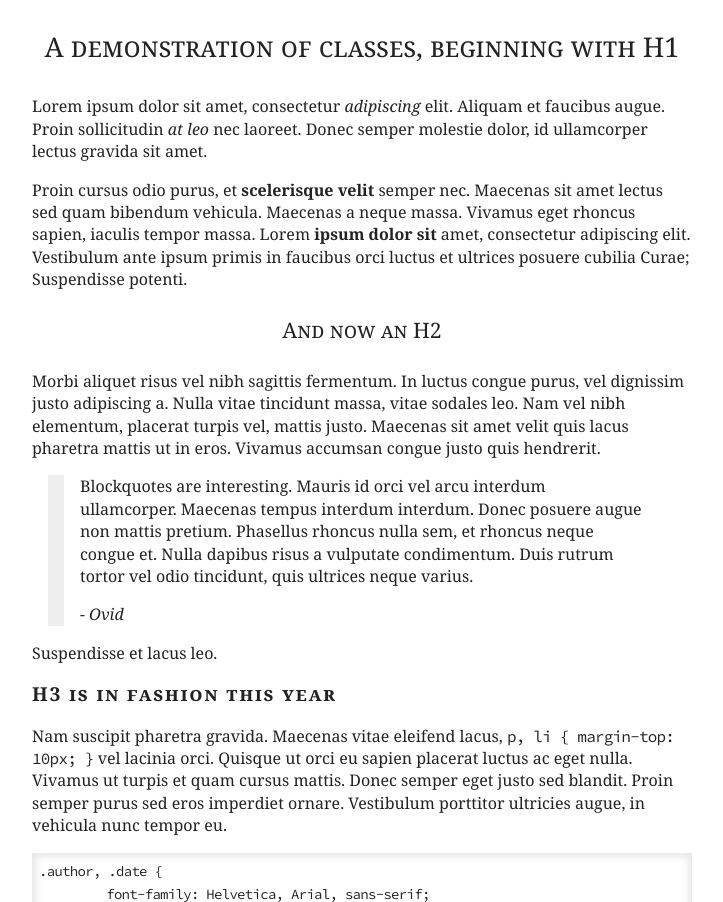
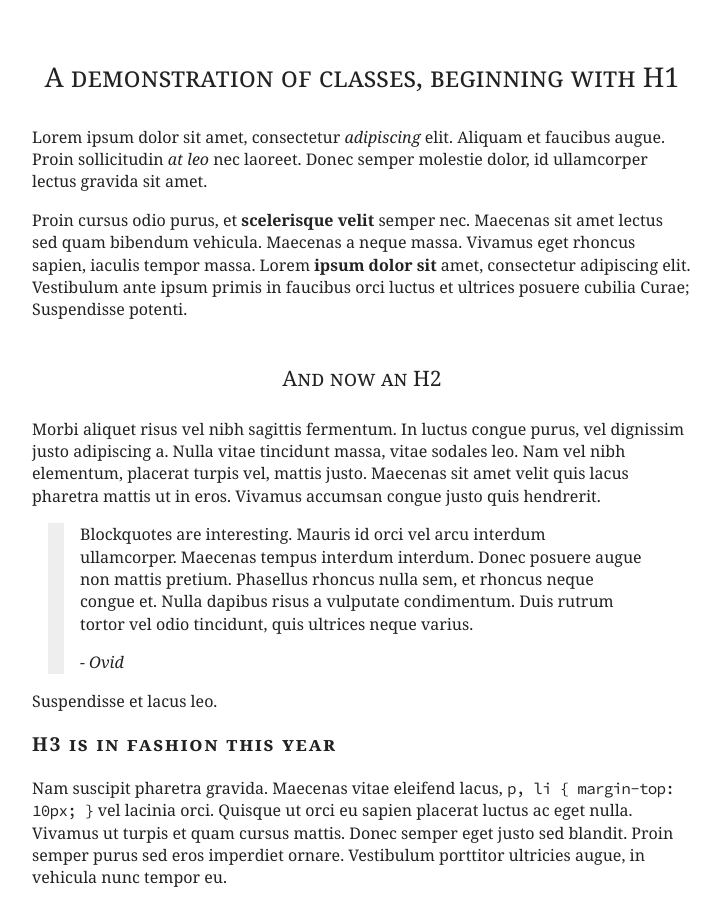
Before and after one commit to benlk/clipboard, a plain HTML site: page text.html in a window 1280 px wide. Shown: the part 126-1028 px from the top of the page, without its empty margins (278-1001 px from the left). Drawn offline with Linux system fonts and the light colour scheme; a web font is replaced by a local one.

Commit message:
Fixing h# spacing

```diff
--- a/scss/clipboard.scss
+++ b/scss/clipboard.scss
@@ -69,13 +69,13 @@ h1,h2,h3,h4,h5,h6 {
 h1 {
 	font-size: 1.7em;
 	line-height: 1.33em;
-	margin-top: 1.11em;
+	padding-top: 1.11em;
 	margin-bottom: 1.11em;
 }
 h2 {
 	font-size: 1.33em;
 	line-height: 1.5em;
-	margin-top: 1.11em;
+	padding-top: 1.11em;
 	margin-bottom: 1.11em;
 }
 h1, h2 {
@@ -96,6 +96,10 @@ h4,h5{
 h6 {
 	font-size: 1.1em;
 	letter-spacing: 0.1em;
+}
+h3, h4, h5, h6 {
+    margin-top: 1.11em;
+    margin-bottom: 1.11em;
 }
 hr {
 	margin-top: 3em;
@@ -216,7 +220,8 @@ body {
 	padding-bottom: 100px;
 	box-sizing: border-box;
 }
-body>*::first-child{
+body>:first-child,
+header :first-child {
     margin-top: 0;
 }
 footer {
```
Also changed, not shown: css/buttons.css, css/clipboard.css.
